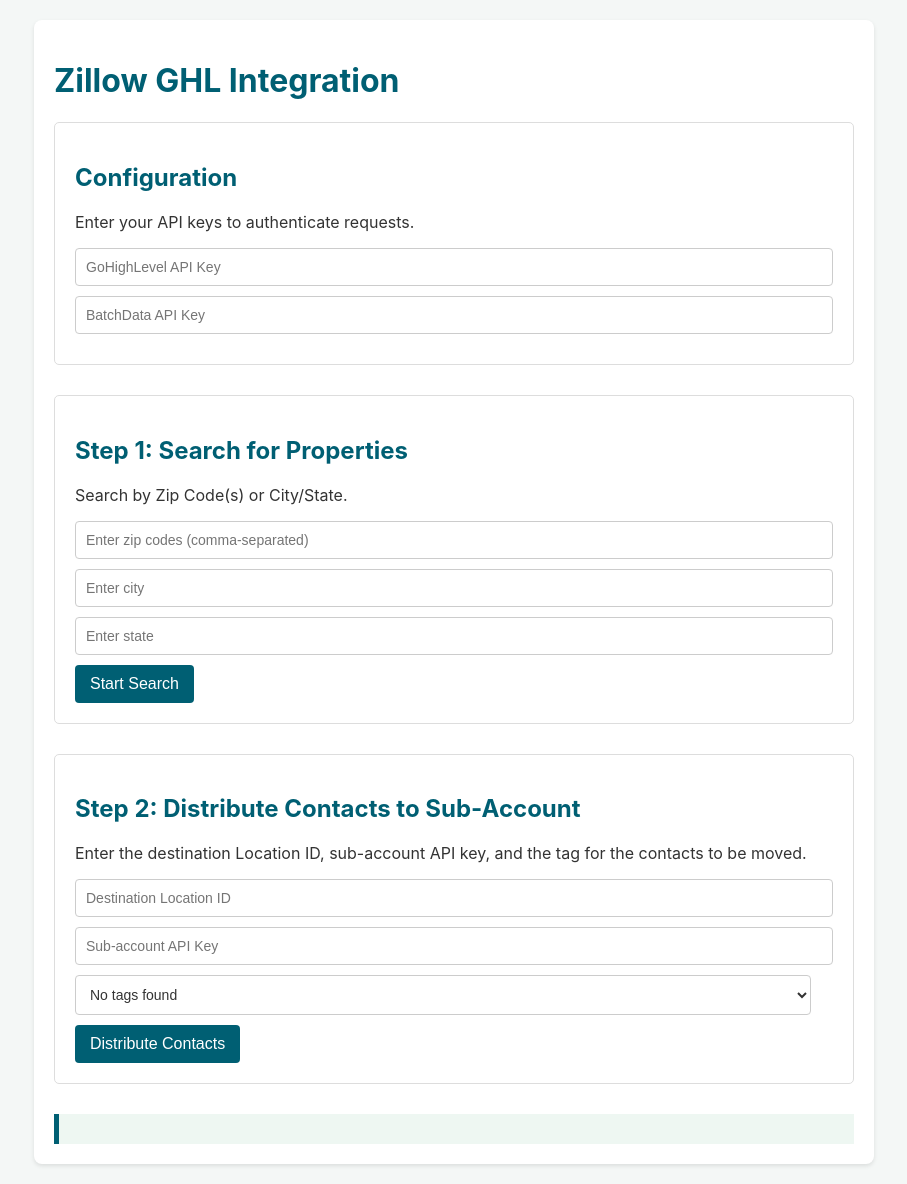
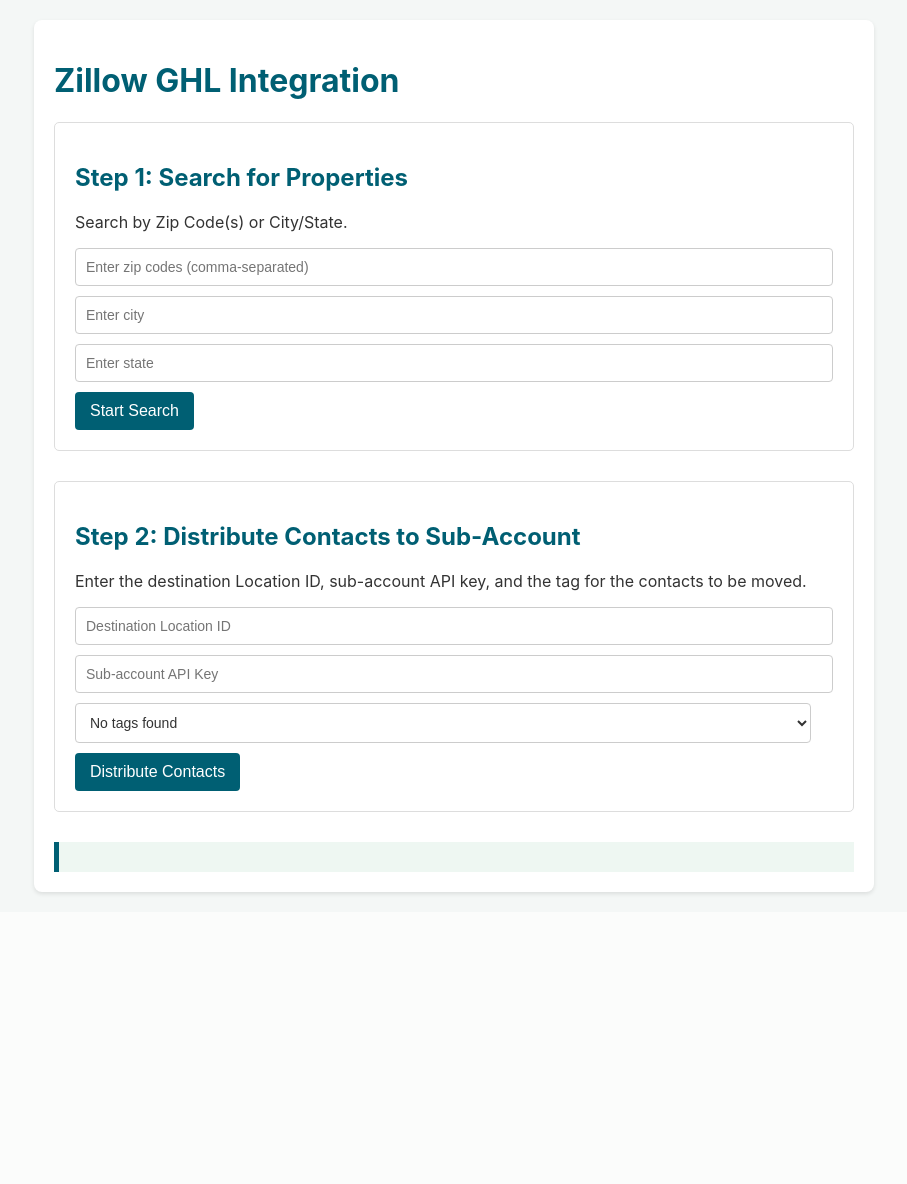
Before and after one commit to JohnBorelliApproved/Batchdata, a Flask app: page / in a window 1280 px wide. Shown: the whole page, without its empty margins (186-1093 px from the left). After the commit the page ends 896 px from the top, so only its background shows below. Run offline with Flask 3, Linux system fonts and the light colour scheme; data that the repository does not hold is empty.

Commit message:
Remove configuration section from form

```diff
--- a/templates/index.html
+++ b/templates/index.html
@@ -9,13 +9,6 @@
 <body>
     <div class="container">
         <h1>Zillow GHL Integration</h1>
-
-        <div class="form-container">
-            <h2>Configuration</h2>
-            <p>Enter your API keys to authenticate requests.</p>
-            <input type="password" id="ghl_api_key" placeholder="GoHighLevel API Key">
-            <input type="password" id="batchdata_api_key" placeholder="BatchData API Key">
-        </div>
 
         <div class="form-container">
             <h2>Step 1: Search for Properties</h2>
```
